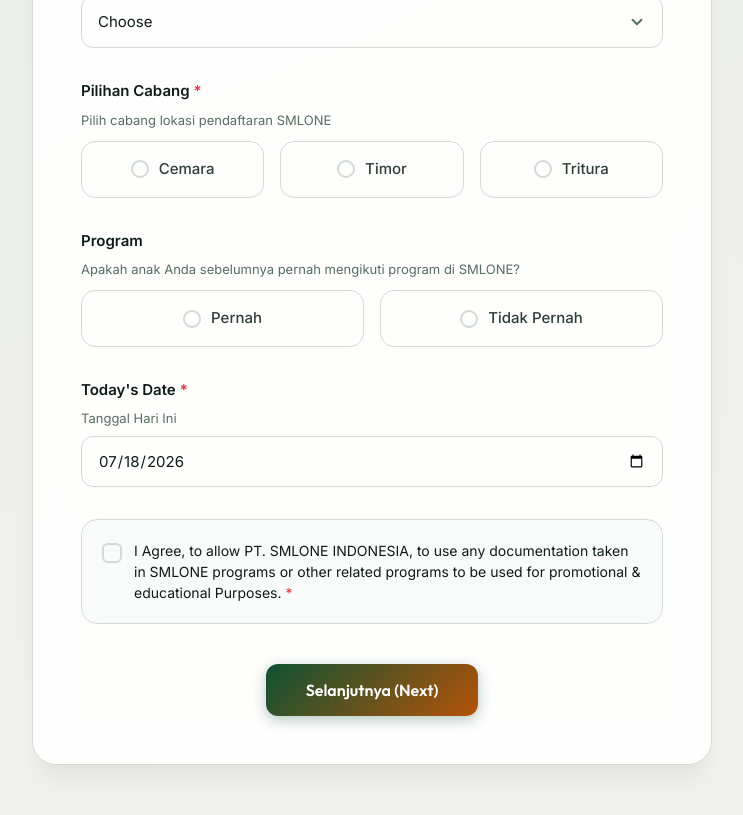
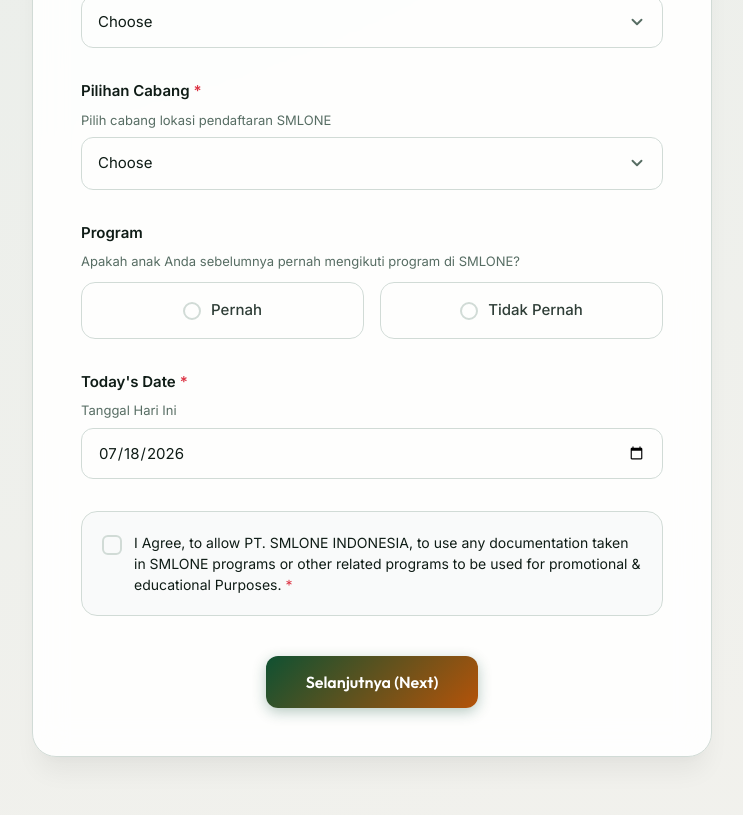
Before and after one commit to Rakha999888/registrasi_smlone, a React (Vite) app: page / in a window 1280 px wide. Shown: the part 1580-2395 px from the top of the page, without its empty margins (268-1011 px from the left). Built offline with nearby package versions, Linux system fonts and the light colour scheme.

Commit message:
feat: convert SMLONE branch selection grid to custom premium dropdown

```diff
--- a/src/App.jsx
+++ b/src/App.jsx
@@ -63,6 +63,7 @@ function App() {
 
   // Custom Dropdown Open State
   const [isDropdownOpen, setIsDropdownOpen] = useState(false);
+  const [isBranchDropdownOpen, setIsBranchDropdownOpen] = useState(false);
 
   // Helper to clear localStorage on submit/reset
   const clearLocalStorage = () => {
@@ -117,8 +118,17 @@ function App() {
   // Handle click outside dropdown to close it
   useEffect(() => {
     const handleClickOutside = (event) => {
-      if (!event.target.closest('.custom-dropdown-container')) {
+      const closestContainer = event.target.closest('.custom-dropdown-container');
+      if (!closestContainer) {
         setIsDropdownOpen(false);
+        setIsBranchDropdownOpen(false);
+      } else {
+        if (!closestContainer.classList.contains('program-dropdown')) {
+          setIsDropdownOpen(false);
+        }
+        if (!closestContainer.classList.contains('branch-dropdown')) {
+          setIsBranchDropdownOpen(false);
+        }
       }
     };
     document.addEventListener('mousedown', handleClickOutside);
@@ -682,7 +692,7 @@ function App() {
                   <label className="form-label">
                     Program <span className="required-asterisk">*</span>
                   </label>
-                  <div className="custom-dropdown-container">
+                  <div className="custom-dropdown-container program-dropdown">
                     <div
                       className={`custom-dropdown-trigger ${errors.programSelected ? 'has-error' : ''} ${isDropdownOpen ? 'open' : ''}`}
                       onClick={() => setIsDropdownOpen(!isDropdownOpen)}
@@ -748,37 +758,50 @@ function App() {
                   <p className="form-help-text">
                     Pilih cabang lokasi pendaftaran SMLONE
                   </p>
-                  <div className="branches-grid">
+                  <div className="custom-dropdown-container branch-dropdown">
                     <div
-                      className={`option-card ${branchSelected === 'Cemara' ? 'selected' : ''}`}
+                      className={`custom-dropdown-trigger ${errors.branchSelected ? 'has-error' : ''} ${isBranchDropdownOpen ? 'open' : ''}`}
+                      onClick={() => setIsBranchDropdownOpen(!isBranchDropdownOpen)}
+                    >
+                      <span>{branchSelected || 'Choose'}</span>
+                      <svg className="chevron-icon" viewBox="0 0 24 24">
+                        <polyline points="6 9 12 15 18 9"></polyline>
+                      </svg>
+                    </div>
+                    {isBranchDropdownOpen && (
+                      <div className="custom-dropdown-options">
+                        <div
+                          className={`custom-dropdown-option ${branchSelected === 'Cemara' ? 'selected' : ''}`}
                           onClick={() => {
                             setBranchSelected('Cemara');
+                            setIsBranchDropdownOpen(false);
                             if (errors.branchSelected) setErrors({ ...errors, branchSelected: null });
                           }}
                         >
-                      <span className="option-indicator"></span>
                           Cemara
                         </div>
                         <div
-                      className={`option-card ${branchSelected === 'Timor' ? 'selected' : ''}`}
+                          className={`custom-dropdown-option ${branchSelected === 'Timor' ? 'selected' : ''}`}
                           onClick={() => {
                             setBranchSelected('Timor');
+                            setIsBranchDropdownOpen(false);
                             if (errors.branchSelected) setErrors({ ...errors, branchSelected: null });
                           }}
                         >
-                      <span className="option-indicator"></span>
                           Timor
                         </div>
                         <div
-                      className={`option-card ${branchSelected === 'Tritura' ? 'selected' : ''}`}
+                          className={`custom-dropdown-option ${branchSelected === 'Tritura' ? 'selected' : ''}`}
                           onClick={() => {
                             setBranchSelected('Tritura');
+                            setIsBranchDropdownOpen(false);
                             if (errors.branchSelected) setErrors({ ...errors, branchSelected: null });
                           }}
                         >
-                      <span className="option-indicator"></span>
                           Tritura
                         </div>
+                      </div>
+                    )}
                   </div>
                   {errors.branchSelected && <div className="error-message">⚠️ {errors.branchSelected}</div>}
                 </div>
```
Lines whose indentation alone changed are shown as unchanged.
